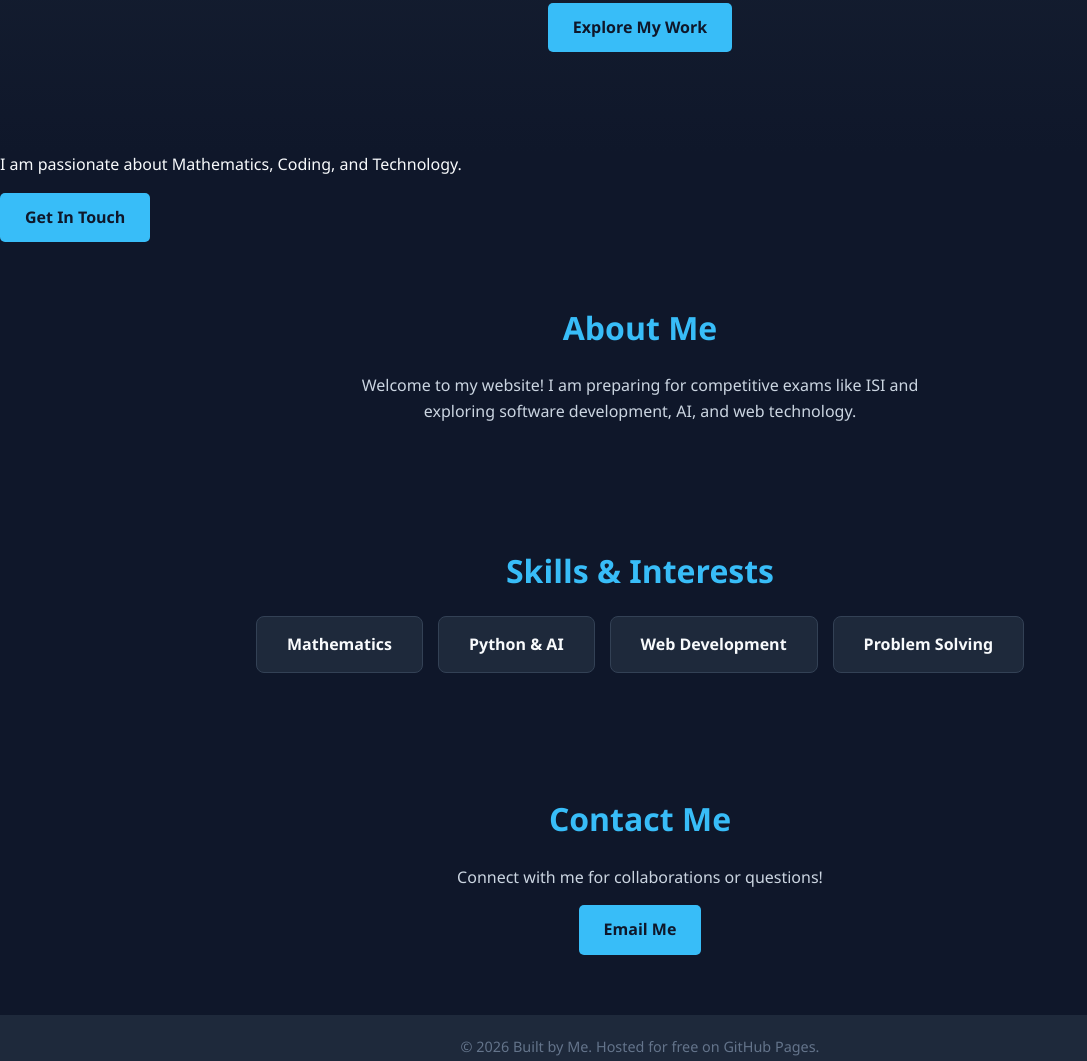
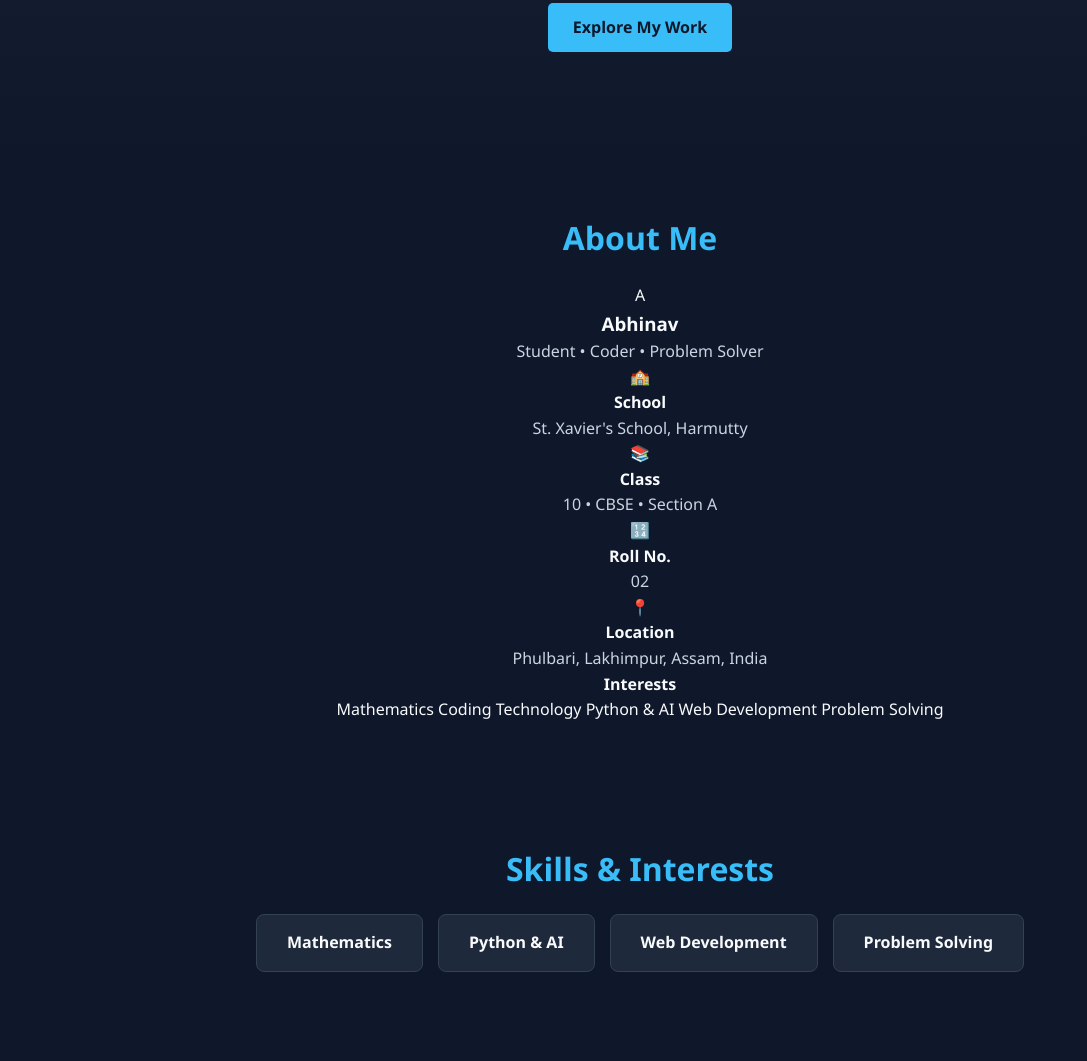
Before and after one commit to abhinavupadhyay33333-tech/My-website-, a plain HTML site: page index.html in a window 1280 px wide. Shown: the part 546-1607 px from the top of the page, without its empty margins (0-1087 px from the left). Drawn offline with Linux system fonts and the light colour scheme.

Commit message:
Update index.html

```diff
--- a/index.html
+++ b/index.html
@@ -3,13 +3,15 @@
 <head>
     <meta charset="UTF-8">
     <meta name="viewport" content="width=device-width, initial-scale=1.0">
-    <title>My Personal Website</title>
+    <title>Abhinav | Personal Website</title>
     <link rel="stylesheet" href="style.css">
 </head>
+
 <body>
 
 <header>
     <div class="logo">MyPortfolio</div>
+
     <nav>
         <a href="#about">About</a>
         <a href="#skills">Skills</a>
@@ -19,21 +21,85 @@
 
 <section class="hero">
     <img src="IMG20260728124047.jpg" alt="My Photo" class="profile-photo">
+
     <h1>Hi, I'm <span class="highlight">Abhinav</span></h1>
+
     <p>Student • Coder • Problem Solver</p>
+
     <a href="#skills" class="btn">Explore My Work</a>
 </section>
-        <p>I am passionate about Mathematics, Coding, and Technology.</p>
-        <a href="#contact" class="btn">Get In Touch</a>
-    </section>
+
 
 <section id="about" class="container">
     <h2>About Me</h2>
-        <p>Welcome to my website! I am preparing for competitive exams like ISI and exploring software development, AI, and web technology.</p>
+
+    <div class="about-card">
+
+        <div class="about-header">
+            <div class="about-icon">A</div>
+
+            <div>
+                <h3>Abhinav</h3>
+                <p>Student • Coder • Problem Solver</p>
+            </div>
+        </div>
+
+        <div class="about-details">
+
+            <div class="detail">
+                <span>🏫</span>
+                <div>
+                    <strong>School</strong>
+                    <p>St. Xavier's School, Harmutty</p>
+                </div>
+            </div>
+
+            <div class="detail">
+                <span>📚</span>
+                <div>
+                    <strong>Class</strong>
+                    <p>10 • CBSE • Section A</p>
+                </div>
+            </div>
+
+            <div class="detail">
+                <span>🔢</span>
+                <div>
+                    <strong>Roll No.</strong>
+                    <p>02</p>
+                </div>
+            </div>
+
+            <div class="detail">
+                <span>📍</span>
+                <div>
+                    <strong>Location</strong>
+                    <p>Phulbari, Lakhimpur, Assam, India</p>
+                </div>
+            </div>
+
+        </div>
+
+        <div class="interest-box">
+            <strong>Interests</strong>
+
+            <div class="interest-tags">
+                <span>Mathematics</span>
+                <span>Coding</span>
+                <span>Technology</span>
+                <span>Python & AI</span>
+                <span>Web Development</span>
+                <span>Problem Solving</span>
+            </div>
+        </div>
+
+    </div>
 </section>
+
 
 <section id="skills" class="container">
     <h2>Skills & Interests</h2>
+
     <div class="skills-grid">
         <div class="skill-card">Mathematics</div>
         <div class="skill-card">Python & AI</div>
@@ -42,14 +108,18 @@
     </div>
 </section>
 
+
 <section id="contact" class="container">
     <h2>Contact Me</h2>
+
     <p>Connect with me for collaborations or questions!</p>
+
     <a href="mailto:your-email@example.com" class="btn">Email Me</a>
 </section>
 
+
 <footer>
-        <p>© 2026 Built by Me. Hosted for free on GitHub Pages.</p>
+    <p>© 2026 Abhinav. Built with HTML & CSS.</p>
 </footer>
 
 </body>
```
Lines whose indentation alone changed are shown as unchanged.
